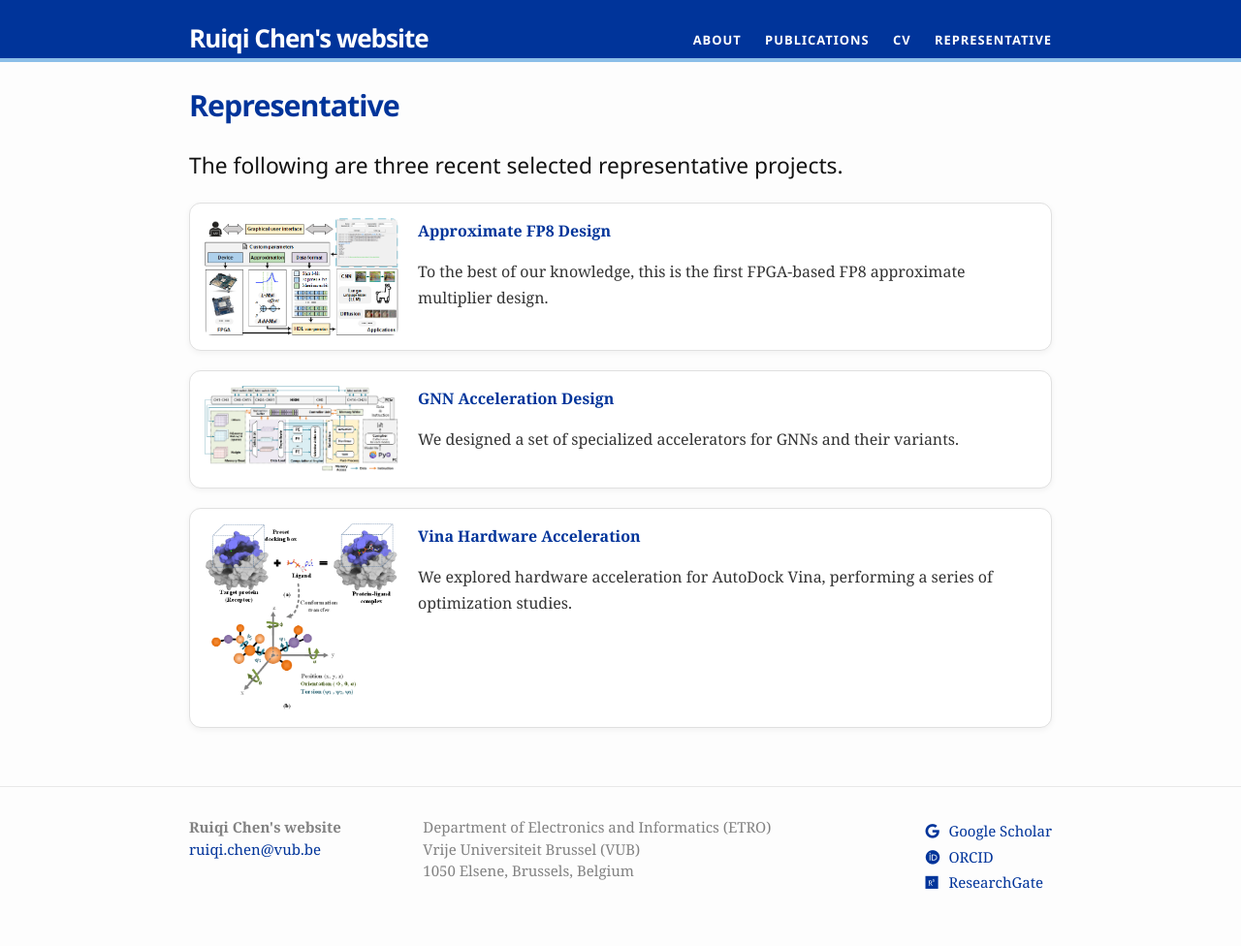
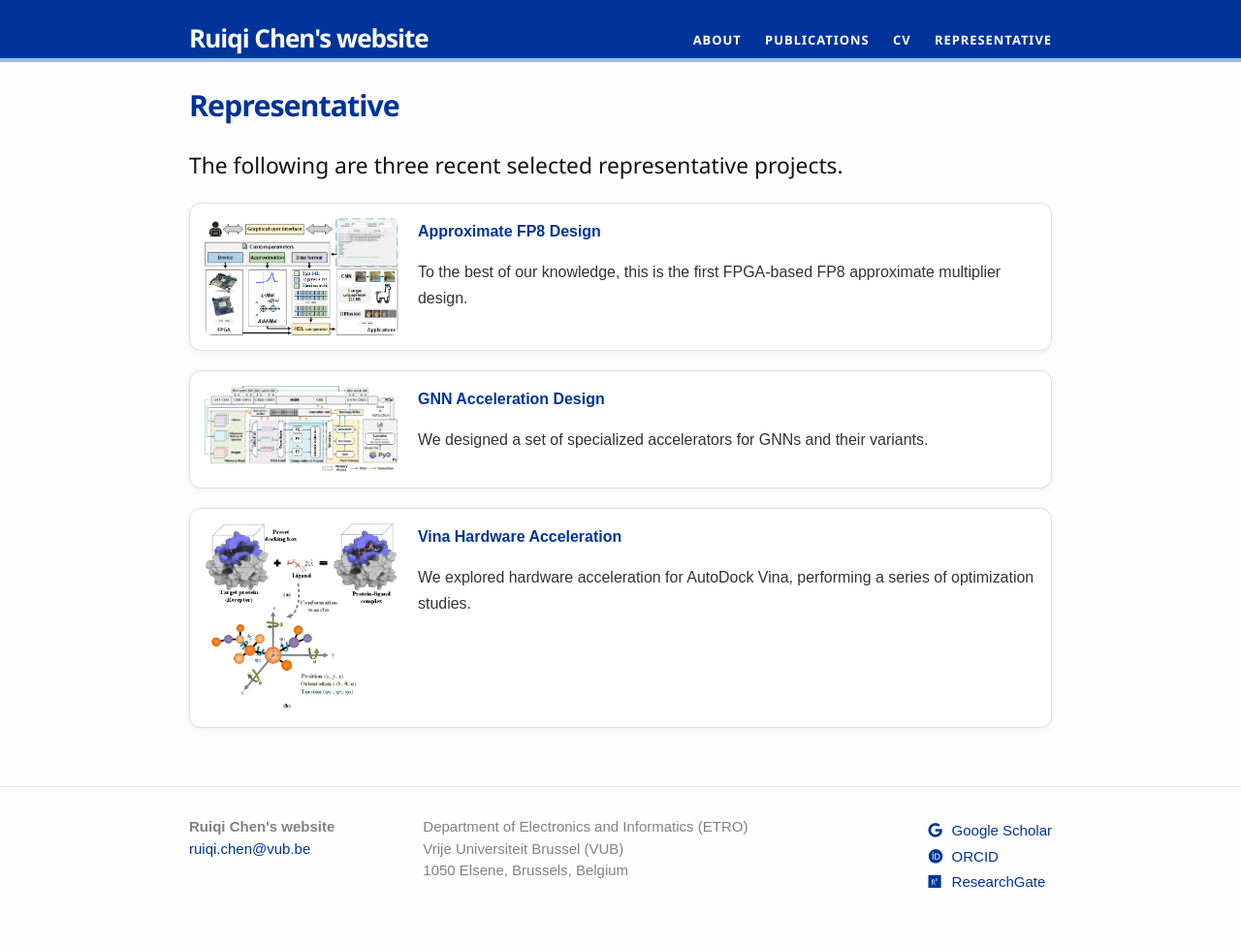
Before and after one commit to ruiqichen7/ruiqichen7.github.io, a Jekyll site: the page built from representative.md, in a window 1280 px wide. Shown: the whole page at 97% size. Built offline with Jekyll 4.4.1, drawn with Linux system fonts in a browser that asks for light colours.

Commit message:
update font

```diff
--- a/_sass/_base.scss
+++ b/_sass/_base.scss
@@ -214,5 +214,5 @@ background: #f5f5f5;
 text-decoration: none;
  padding: 2px;
  font-weight: 600;
-font-family: 'Capita', Georgia, serif;
+font-family: Arial, serif;
 }
--- a/_sass/_header.scss
+++ b/_sass/_header.scss
@@ -121,7 +121,7 @@ color: #522d80;
 	min-width: 265px;
 
 z-index:999;
-	font-family: Helvetica, Arial, Verdana, sans-serif;
+	font-family: Arial, Verdana, sans-serif;
 
 }
 
--- a/_sass/_layout.scss
+++ b/_sass/_layout.scss
@@ -222,7 +222,7 @@ h1 /* .post-title */ {
         }
     }
     p, ul, ol, blockquote {
-        font-family: Georgia, "Times New Roman", serif;
+        font-family: Arial, "Times New Roman", serif;
         font-size: 1.05em; /* 稍微大一点，提高可读性 */
         line-height: 1.7;
         color: #333;
--- a/_sass/_mobile-header.scss
+++ b/_sass/_mobile-header.scss
@@ -62,7 +62,7 @@
 		-webkit-box-shadow: none; /* Saf3+, Chrome */
 		box-shadow: none; /* Standard. Opera 10.5, IE9 */
 		display: block;
-		font-family: Georgia, "Times New Roman", Arial, Verdana, sans-serif;
+		font-family: Arial, "Times New Roman", Verdana, sans-serif;
     font-size: 1.05em;
 		position: relative;
 		min-width: 215px;
--- a/css/main.scss
+++ b/css/main.scss
@@ -6,7 +6,7 @@
 
 
 // Our variables
-$base-font-family: Georgia, "Times New Roman", Arial, sans-serif;
+$base-font-family: Arial, "Times New Roman", sans-serif;
 $base-font-size:   .95em;
 $small-font-size:  $base-font-size * 0.875;
 $base-line-height: 1.5;
```
